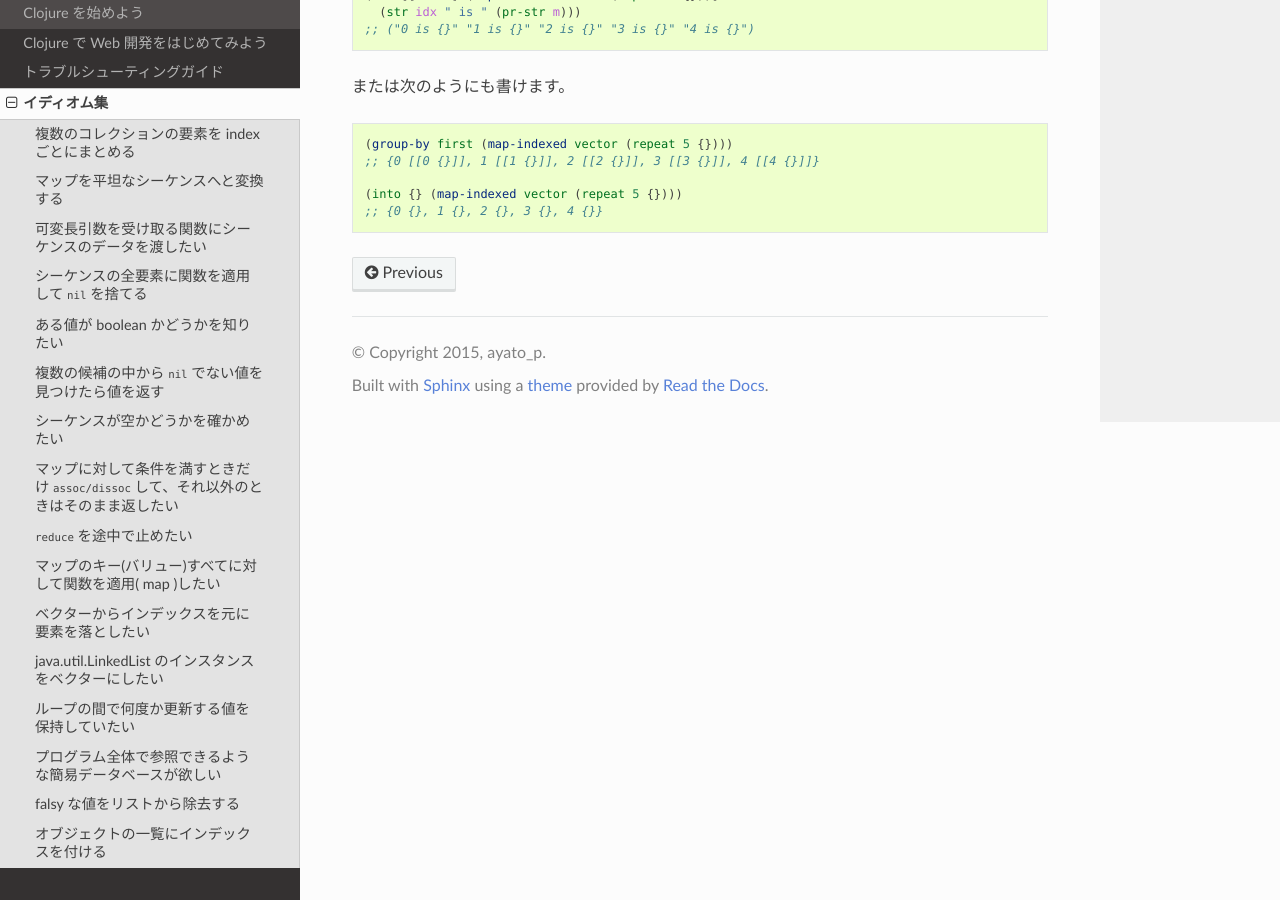
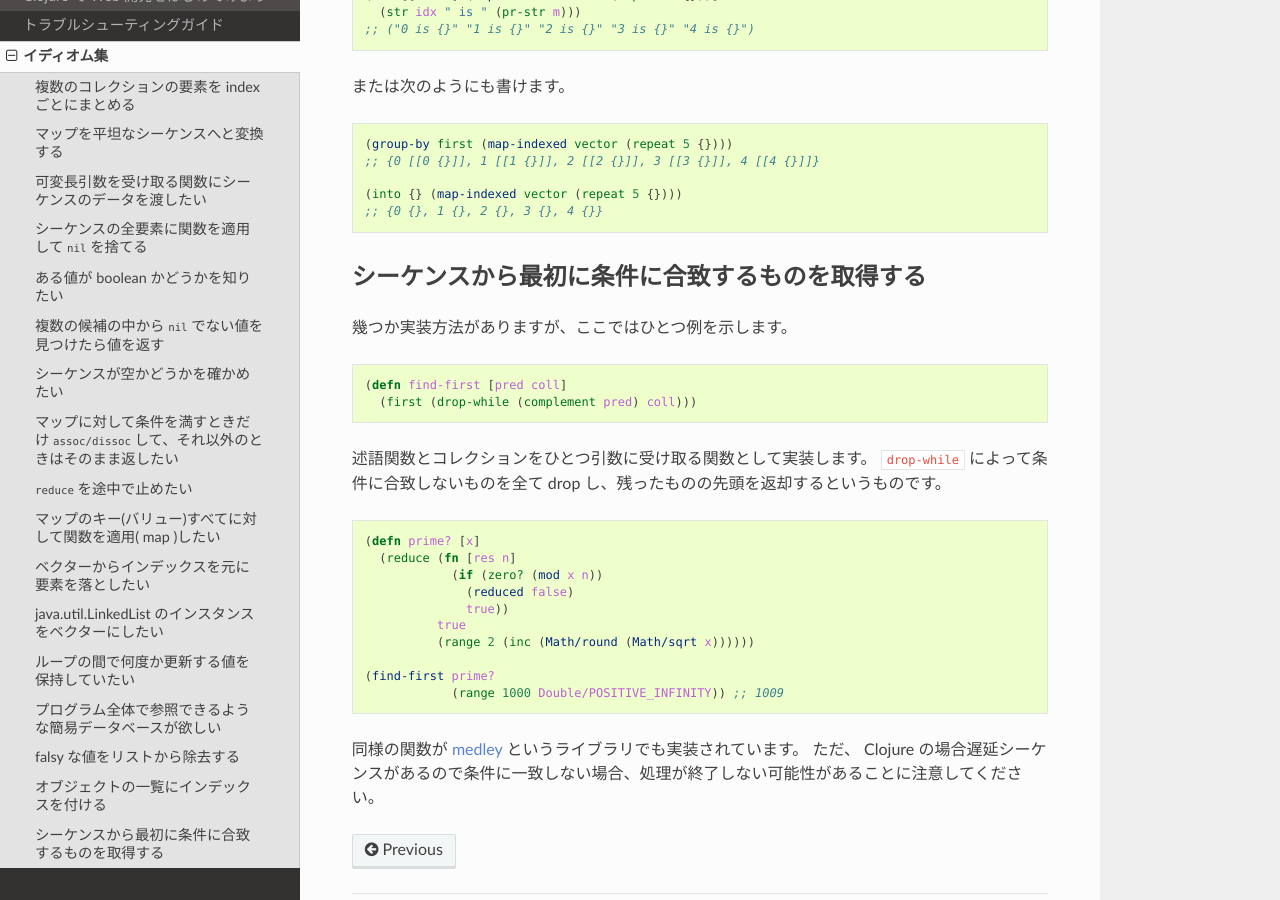
Before and after one commit to ayato-p/clojure-beginner, a Sphinx documentation site: the page built from source/idioms/index.rst, in a window 1280 px wide and 900 px high, scrolled down 6126 px. Built offline with Sphinx 7.4.7 and the Read the Docs theme 2.0.0, drawn with Linux system fonts in a browser that asks for light colours; pages that are not in the unit, such as notebooks, are missing from menus.

Commit message:
Add idiom about find-first

```diff
--- a/source/idioms/index.rst
+++ b/source/idioms/index.rst
@@ -331,3 +331,35 @@ falsy な値をリストから除去する
 
     (into {} (map-indexed vector (repeat 5 {})))
     ;; {0 {}, 1 {}, 2 {}, 3 {}, 4 {}}
+
+シーケンスから最初に条件に合致するものを取得する
+------------------------------------------------
+
+幾つか実装方法がありますが、ここではひとつ例を示します。
+
+.. sourcecode:: clojure
+
+    (defn find-first [pred coll]
+      (first (drop-while (complement pred) coll)))
+
+述語関数とコレクションをひとつ引数に受け取る関数として実装します。
+``drop-while`` によって条件に合致しないものを全て drop
+し、残ったものの先頭を返却するというものです。
+
+.. sourcecode:: clojure
+
+    (defn prime? [x]
+      (reduce (fn [res n]
+                (if (zero? (mod x n))
+                  (reduced false)
+                  true))
+              true
+              (range 2 (inc (Math/round (Math/sqrt x))))))
+
+    (find-first prime?
+                (range 1000 Double/POSITIVE_INFINITY)) ;; 1009
+
+同様の関数が
+`medley <https://github.com/weavejester/medley/blob/master/src/medley/core.cljc#L6-L9>`__
+というライブラリでも実装されています。 ただ、 Clojure
+の場合遅延シーケンスがあるので条件に一致しない場合、処理が終了しない可能性があることに注意してください。
```
Also changed, not shown: source/idioms/index.org (+27 -0 lines).
